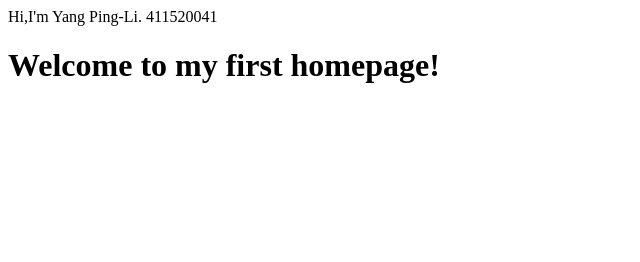
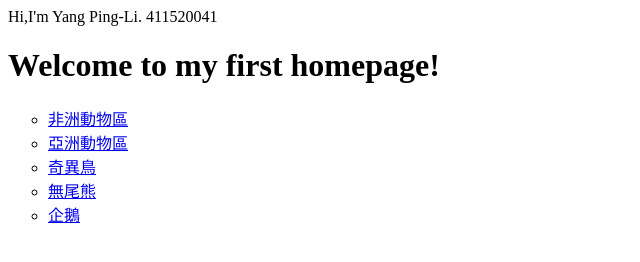
Before and after one commit to 41ping/41ping.github.io, a plain HTML site: page index.html in a window 1280 px wide. Shown: the whole page, without its empty margins (0-640 px from the left). Drawn offline with Linux system fonts and the light colour scheme.

Commit message:
Update index.html

```diff
--- a/index.html
+++ b/index.html
@@ -6,5 +6,12 @@
   <body>
    Hi,I'm Yang Ping-Li. 411520041
     <h1>Welcome to my first homepage!</h1>
+    <ul type ="circle">
+    <li><a href="africa.html">非洲動物區</a></li>
+    <li><a href="asia.html">亞洲動物區</a></li>
+    <li><a href="Hot\kiwi.html">奇異鳥</a></li>
+    <li><a href="Hot\koala.html">無尾熊</a></li>
+    <li><a href="Hot\penguin.html">企鵝</a></li>
+</ul>
    </body>
 </html>
```
